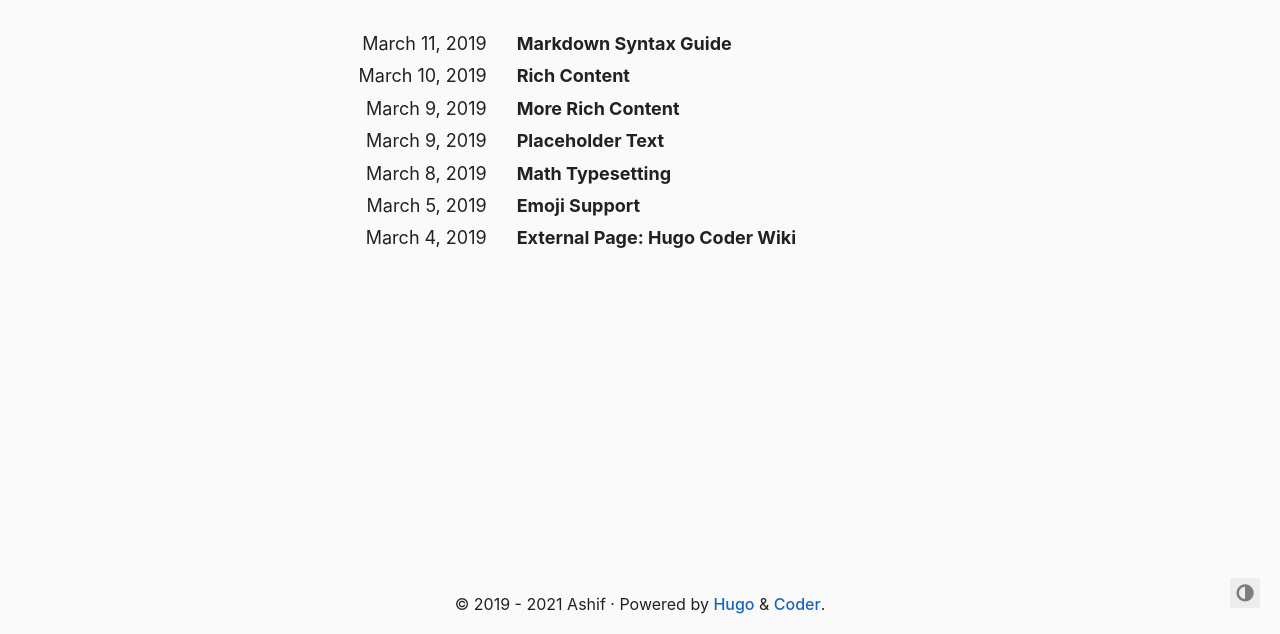
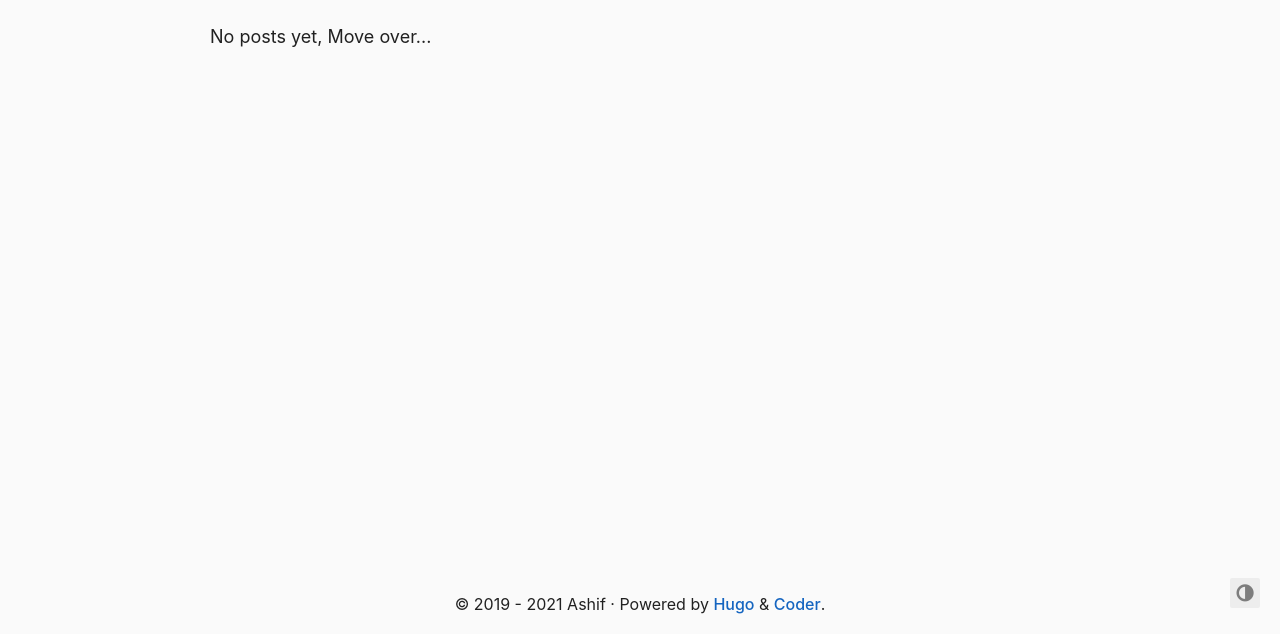
Before and after one commit to Ashif-code-hunter/Ashif-coder.github.io, a plain HTML site: page posts/index.html in a window 1280 px wide. Shown: the part 166-800 px from the top of the page. Drawn offline with Linux system fonts and the light colour scheme.

Commit message:
Update index.html

```diff
--- a/posts/index.html
+++ b/posts/index.html
@@ -143,35 +143,7 @@
       </a>
     </h1>
 
-    <ul><li>
-  <span class="date">March 11, 2019</span>
-  <a class="title" href="/posts/markdown-syntax/">Markdown Syntax Guide</a>
-</li>
-<li>
-  <span class="date">March 10, 2019</span>
-  <a class="title" href="/posts/rich-content/">Rich Content</a>
-</li>
-<li>
-  <span class="date">March 9, 2019</span>
-  <a class="title" href="/posts/more-rich-content/">More Rich Content</a>
-</li>
-<li>
-  <span class="date">March 9, 2019</span>
-  <a class="title" href="/posts/placeholder-text/">Placeholder Text</a>
-</li>
-<li>
-  <span class="date">March 8, 2019</span>
-  <a class="title" href="/posts/math-typesetting/">Math Typesetting</a>
-</li>
-<li>
-  <span class="date">March 5, 2019</span>
-  <a class="title" href="/posts/emoji-support/">Emoji Support</a>
-</li>
-<li>
-  <span class="date">March 4, 2019</span>
-  <a class="title" href="https://github.com/luizdepra/hugo-coder/wiki">External Page: Hugo Coder Wiki</a>
-</li>
-</ul>
+    No posts yet, Move over...
 
 
 
```
